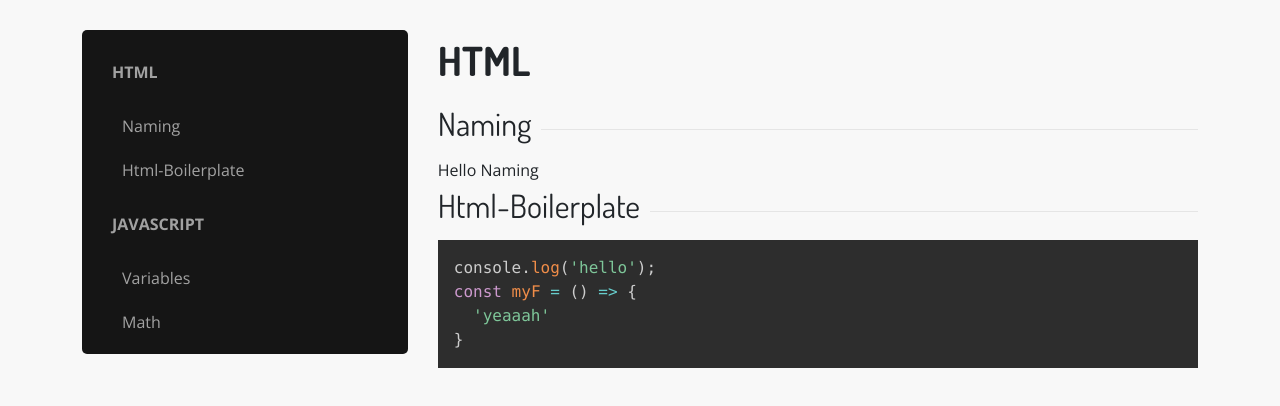
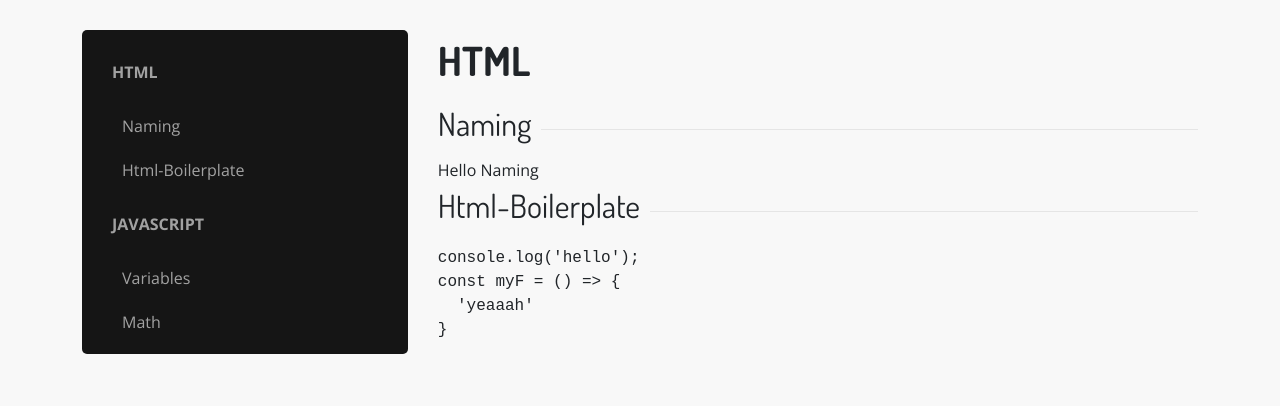
Before and after one commit to renodor/react-cheatsheet, a React app: page /html in a window 1280 px wide. Shown: the top 406 px of the page. Built offline with nearby package versions, Linux system fonts and the light colour scheme.

Commit message:
Install prism properly with js package and add copy to clipboard plugin

```diff
--- a/assets/stylesheets/prism.css
+++ /dev/null
@@ -1,124 +0,0 @@
-/* PrismJS 1.21.0
-https://prismjs.com/download.html#themes=prism-tomorrow&languages=markup+css+clike+javascript+bash+ruby */
-/**
- * prism.js tomorrow night eighties for JavaScript, CoffeeScript, CSS and HTML
- * Based on https://github.com/chriskempson/tomorrow-theme
- * @author Rose Pritchard
- */
-
-code[class*="language-"],
-pre[class*="language-"] {
-	color: #ccc;
-	background: none;
-	font-family: Consolas, Monaco, 'Andale Mono', 'Ubuntu Mono', monospace;
-	font-size: 1em;
-	text-align: left;
-	white-space: pre;
-	word-spacing: normal;
-	word-break: normal;
-	word-wrap: normal;
-	line-height: 1.5;
-
-	-moz-tab-size: 4;
-	-o-tab-size: 4;
-	tab-size: 4;
-
-	-webkit-hyphens: none;
-	-moz-hyphens: none;
-	-ms-hyphens: none;
-	hyphens: none;
-
-}
-
-/* Code blocks */
-pre[class*="language-"] {
-	padding: 1em;
-	margin: .5em 0;
-	overflow: auto;
-}
-
-:not(pre) > code[class*="language-"],
-pre[class*="language-"] {
-	background: #2d2d2d;
-}
-
-/* Inline code */
-:not(pre) > code[class*="language-"] {
-	padding: .1em;
-	border-radius: .3em;
-	white-space: normal;
-}
-
-.token.comment,
-.token.block-comment,
-.token.prolog,
-.token.doctype,
-.token.cdata {
-	color: #999;
-}
-
-.token.punctuation {
-	color: #ccc;
-}
-
-.token.tag,
-.token.attr-name,
-.token.namespace,
-.token.deleted {
-	color: #e2777a;
-}
-
-.token.function-name {
-	color: #6196cc;
-}
-
-.token.boolean,
-.token.number,
-.token.function {
-	color: #f08d49;
-}
-
-.token.property,
-.token.class-name,
-.token.constant,
-.token.symbol {
-	color: #f8c555;
-}
-
-.token.selector,
-.token.important,
-.token.atrule,
-.token.keyword,
-.token.builtin {
-	color: #cc99cd;
-}
-
-.token.string,
-.token.char,
-.token.attr-value,
-.token.regex,
-.token.variable {
-	color: #7ec699;
-}
-
-.token.operator,
-.token.entity,
-.token.url {
-	color: #67cdcc;
-}
-
-.token.important,
-.token.bold {
-	font-weight: bold;
-}
-.token.italic {
-	font-style: italic;
-}
-
-.token.entity {
-	cursor: help;
-}
-
-.token.inserted {
-	color: green;
-}
--- a/babel.config.js
+++ b/babel.config.js
@@ -1,4 +1,4 @@
-module.exports = function(api) {
+  module.exports = function(api) {
   const babelEnv = api.env();
   api.cache(true);
 
@@ -32,6 +32,12 @@ module.exports = function(api) {
     '@babel/plugin-syntax-import-meta',
     ['@babel/plugin-proposal-class-properties', { loose: true }],
     '@babel/plugin-proposal-json-strings',
+    ['prismjs', {
+      'languages': ['javascript', 'css', 'html'],
+      'plugins': ['line-numbers', 'copy-to-clipboard'],
+      'theme': 'okaidia',
+      'css': true
+    }]
   ];
 
   if (babelEnv === 'production') {
--- a/package.json
+++ b/package.json
@@ -51,6 +51,7 @@
     "babel-eslint": "10.1.0",
     "babel-loader": "8.1.0",
     "babel-plugin-lodash": "3.3.4",
+    "babel-plugin-prismjs": "^2.0.1",
     "babel-preset-react-optimize": "1.0.1",
     "clean-webpack-plugin": "3.0.0",
     "connect-history-api-fallback": "1.6.0",
--- a/src/components/prism_code.jsx
+++ b/src/components/prism_code.jsx
@@ -7,13 +7,15 @@ export class PrismCode extends Component {
   }
 
   render() {
-    const { code, language } = this.props;
+    const { code, plugins, language } = this.props;
     return (
-      <pre>
-        <code className={`language-${language}`}>
-          {code.trim()}
-        </code>
-      </pre>
+      <div>
+        <pre className={!plugins ? "" : plugins.join(" ")}>
+          <code className={`language-${language}`}>
+            {code.trim()}
+          </code>
+        </pre>
+      </div>
     );
   }
 }
--- a/src/components/sections_content/html.jsx
+++ b/src/components/sections_content/html.jsx
@@ -1,5 +1,5 @@
 import React from 'react';
-import PrismCode from '../prism_code.jsx';
+import PrismCode from '../prism_code';
 
 const code = `
 console.log('hello');
@@ -18,7 +18,7 @@ const Html = (props) => {
     case 'html-boilerplate': {
       return (
         <div>
-          <PrismCode code={code} language="js" />
+          <PrismCode code={code} language="js" plugins={["line-numbers"]} />
         </div>
       );
     }
--- a/src/index.jsx
+++ b/src/index.jsx
@@ -12,7 +12,6 @@ import logger from 'redux-logger';
 import App from './components/app';
 
 // Style
-import '../assets/stylesheets/prism.css';
 import '../assets/stylesheets/old-style.css';
 import '../assets/stylesheets/application.scss';
 
```
Also changed, not shown: 1 other file (tests, documents, lock files or other folders).
